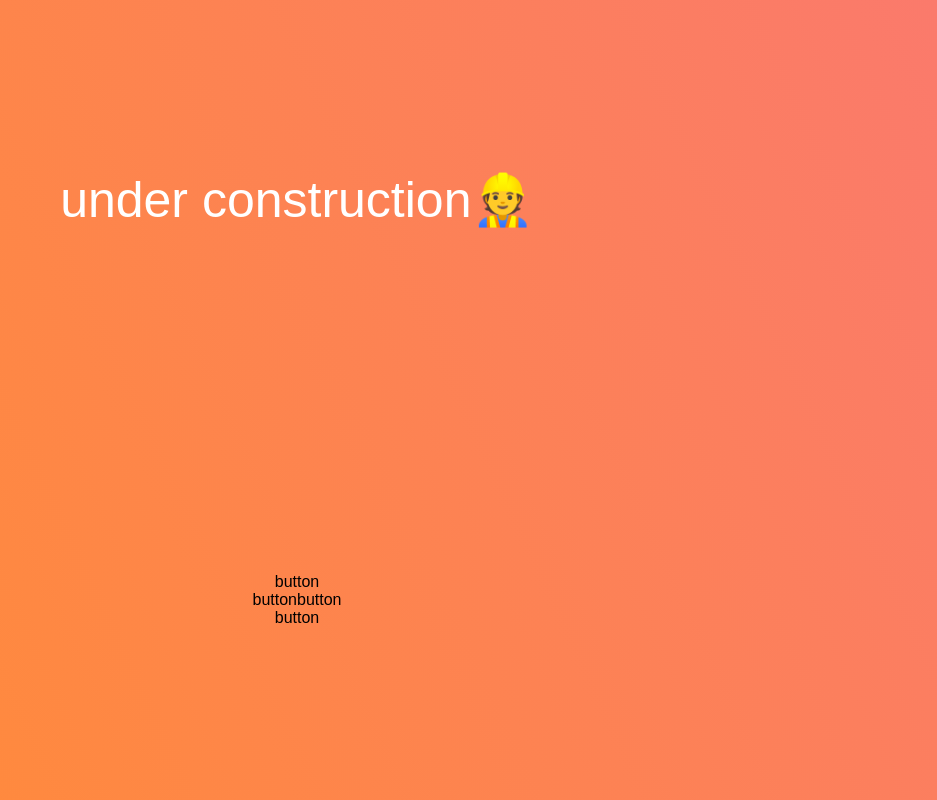
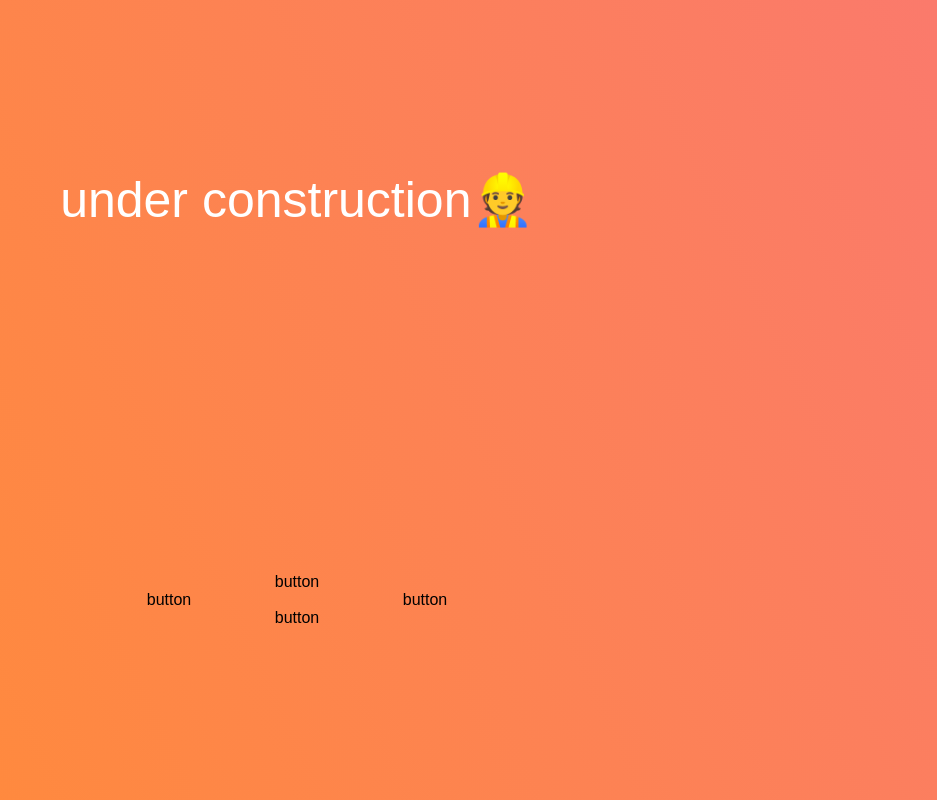
Before and after one commit to joehiggs/higgsv, a React (Create React App) app: page / in a window 1280 px wide. Shown: the whole page, without its empty margins (343-1280 px from the left). Built offline with nearby package versions, Linux system fonts and the light colour scheme.

Commit message:
init for future, more featured site

```diff
--- a/src/Components/NavButton.css
+++ b/src/Components/NavButton.css
@@ -0,0 +1,5 @@
+.button {
+	width: 20vw;
+	background: 'green';
+
+}
```
